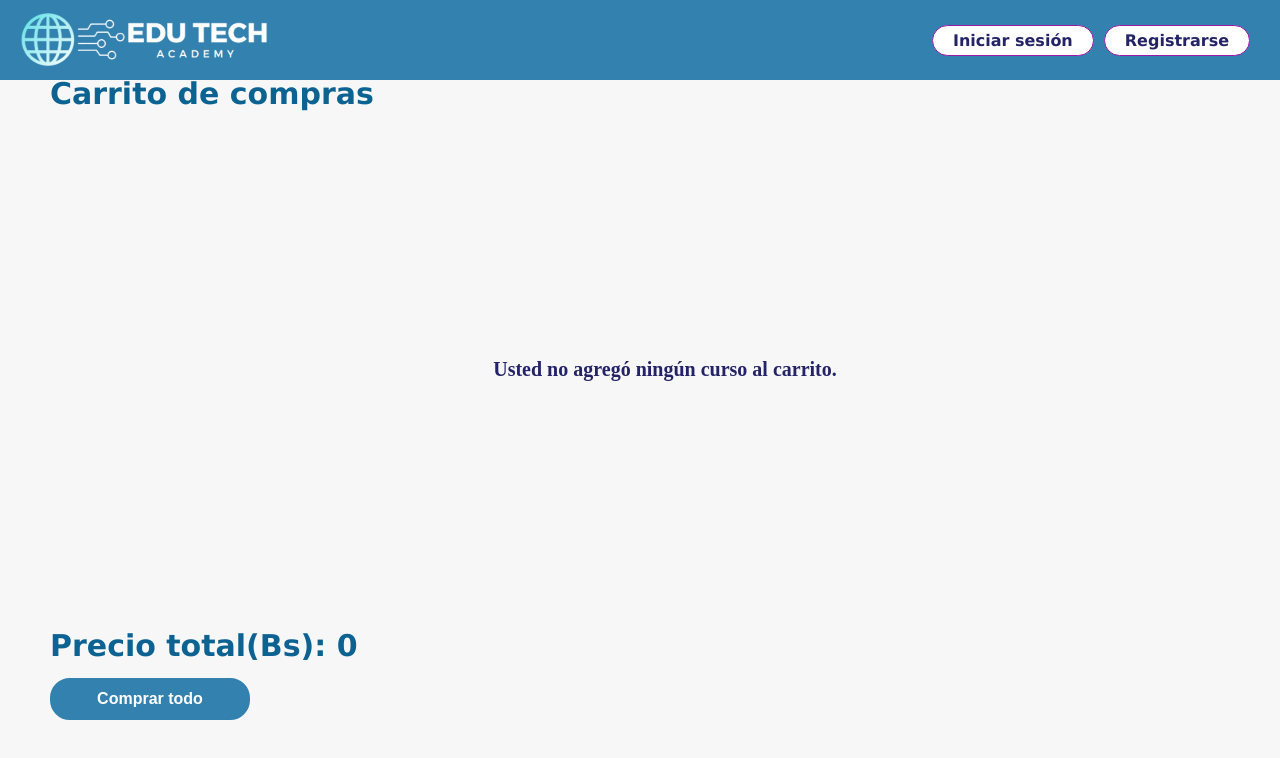
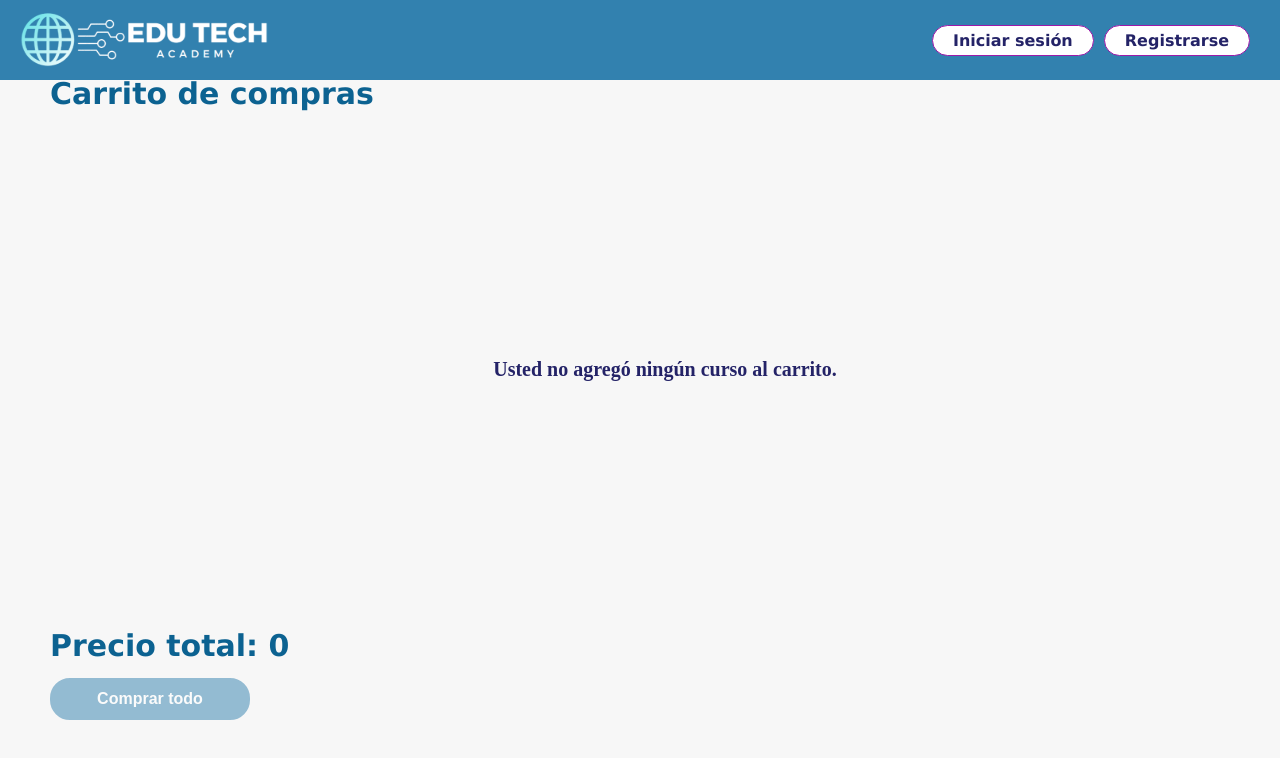
Before and after one commit to rebecayucratovar/EduTech_CodeCrafters, a React (Vite) app in the folder UI/online-courses/: page /lista-compras in a window 1280 px wide. Shown: the top 758 px of the page. Built offline with nearby package versions, Linux system fonts and the light colour scheme.

Commit message:
no permite comprar si no hay nada en el carrito

```diff
--- a/UI/online-courses/src/index.css
+++ b/UI/online-courses/src/index.css
@@ -811,7 +811,10 @@ textarea.error-input {
   justify-content: space-around;
   padding-left: 5px;
 }
-
+.button-disabled {
+  opacity: 0.5;
+  pointer-events: none;
+}
 .modal-curso-detail-content-panel-right-text-second-item {
   display: flex;
   align-items: center;
@@ -835,6 +838,7 @@ textarea.error-input {
   justify-content: space-evenly;
   padding: 0 28px;
 
+
   button {
     background-color: #3281af;
     color: #fff;
@@ -849,6 +853,7 @@ textarea.error-input {
     }
   }
 }
+
 
 .form-register-estudiante {
   margin-top: 20px;
--- a/UI/online-courses/src/pages/ShoppingCart.tsx
+++ b/UI/online-courses/src/pages/ShoppingCart.tsx
@@ -79,12 +79,13 @@ export const ShoppingCart = () => {
             htmlFor="list-courses-content-title"
             className="list-courses-content-title"
         >
-          Precio total(Bs): {totalCosto}
+          Precio total: {totalCosto}
         </label>
         <button
         type="button"
-        className="shopping-card-content-card-wrapper-button"
+        className={`shopping-card-content-card-wrapper-button ${carrito.length === 0 ? "button-disabled" : ""}`}
         onClick={handleCompra}
+        disabled={carrito.length === 0}
         >
           Comprar todo
         </button>
```
